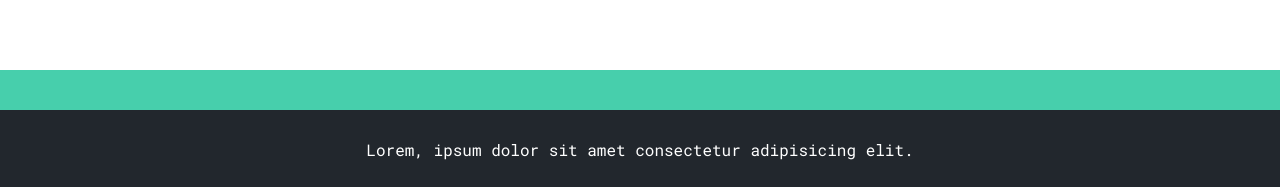
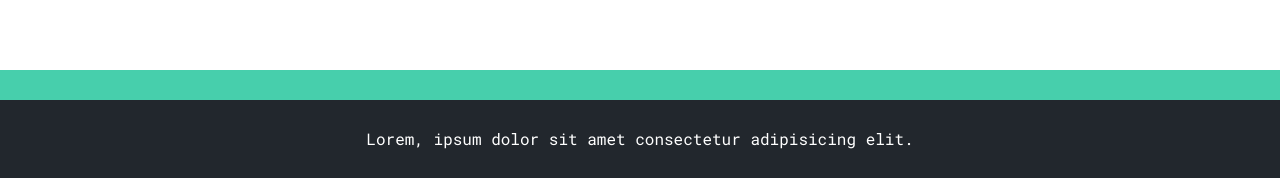
Before and after one commit to salvarez96/curso-maquetacion-css, a Next.js app: page /blogs in a window 1280 px wide. Shown: the part 2048-2235 px from the top of the page. Built offline with nearby package versions, Linux system fonts and the light colour scheme.

Commit message:
Mejoras en el footer

```diff
--- a/components/footerGlobal.jsx
+++ b/components/footerGlobal.jsx
@@ -4,35 +4,16 @@ import styled from "styled-components";
 // Estilos
 
 const Footer = styled.footer`
-  display: grid;
-  grid-template-rows: 1fr 2fr;
-  grid-template-columns: 1fr;
-  min-height: 120px;
   width: 100%;
-  justify-content: center;
-  align-items: center;
   background-color: var(--dark-blue);
 
-  & .decor-div {
-    grid-row: 1;
-    background-color: var(--main-green);
+  & p {
     width: 100%;
-    height: 100%;
-  }
-
-  & .text-div {
-    grid-row: 2;
-    width: 100%;
-    height: 100%;
+    padding: 1.8rem 0;
+    border-top: 30px solid var(--main-green);
     color: white;
-    display: flex;
-    align-items: center;
-    justify-content: center;
+    text-align: center;
     font-size: calc(16rem / 16);
-
-    & p {
-      padding: 1em;
-    }
   }
 `;
 /* ------------------------------------------- */
@@ -42,10 +23,7 @@ const Footer = styled.footer`
 export default function FooterGlobal() {
   return(
     <Footer>
-      <div className="decor-div"></div>
-      <div className="text-div">
-        <p>Lorem, ipsum dolor sit amet consectetur adipisicing elit.</p>
-      </div>
+      <p>Lorem, ipsum dolor sit amet consectetur adipisicing elit.</p>
     </Footer>
  );
 }
```
